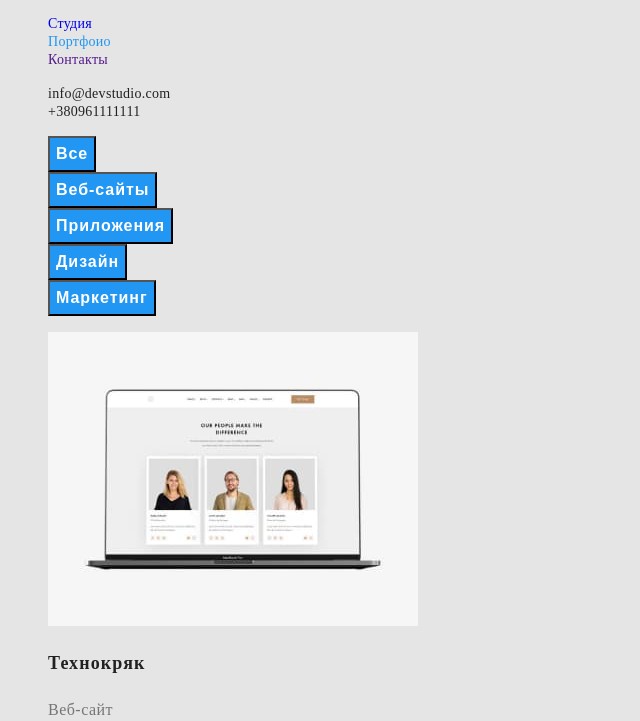
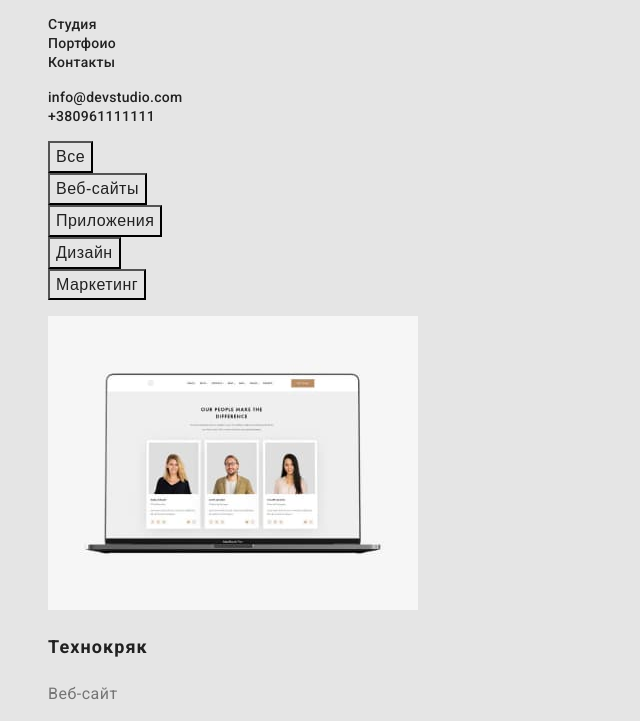
Before and after one commit to SergioTrukhan/goit-markup-hw-02, a plain HTML site: page portfolio.html in a window 1280 px wide. Shown: the part 41-762 px from the top of the page, without its empty margins (0-640 px from the left). Drawn offline with Linux system fonts and the light colour scheme.

Commit message:
correction
Работа над ошибками.
Поменял цвет кнопок в портфолио, подключил шрифт, убрал курсив в футере.

```diff
--- a/css/styles.css
+++ b/css/styles.css
@@ -23,7 +23,7 @@
 body {
   background-color: var(--primary-background-color);
   color: var(--primary-text-color);
-  font-family: Roboto sans-serif;
+  font-family: Roboto, sans-serif;
 }
 
 ul {
@@ -51,7 +51,7 @@ text-decoration: none;
 font-size: 14px;
 line-height: 1.14;
 letter-spacing: 0.02em;
-  color: var (--secondary-text-color);
+  color: var(--secondary-text-color);
   text-decoration: none;
 }
 .site-nav a:hover,
@@ -92,7 +92,7 @@ text-transform: uppercase;
 .button {
   font-weight: bold;
 font-size: 16px;
-line-height: 1.875;
+line-height: 1.88;
 display: flex;
 align-items: center;
 text-align: center;
@@ -113,10 +113,13 @@ line-height: 1.16;
 
 .title {
 
+font-family: Roboto;
+font-style: normal;
 font-weight: bold;
 font-size: 14px;
 line-height: 1.14;
 letter-spacing: 0.03em;
+text-transform: uppercase;
   color: var(--secondary-text-color);
 }
 
@@ -133,7 +136,7 @@ letter-spacing: 0.03em;
 .stuff-text {
 
 font-size: 16px;
-line-height: 1.187px;
+line-height: 1.187;
 letter-spacing: 0.03em;
 }
 
@@ -141,7 +144,7 @@ letter-spacing: 0.03em;
 
 font-weight: 500;
 font-size: 16px;
-line-height: 1.187px;
+line-height: 1.187;
 letter-spacing: 0.03em;
   color: var(--secondary-text-color)
 
@@ -156,6 +159,8 @@ letter-spacing: 0.03em;
 }
 .address {
 
+font-style: normal;
+font-weight: normal;
 font-size: 14px;
 line-height: 1.71;
 letter-spacing: 0.03em;
@@ -164,11 +169,13 @@ letter-spacing: 0.03em;
 
 .footer-connection a {
 
+font-style: normal;
+font-weight: normal;
 font-size: 14px;
 line-height: 1.71;
 letter-spacing: 0.03em;
-  color: rgba(255, 255, 255, 0.6);
-  text-decoration: none;
+
+color: rgba(255, 255, 255, 0.6);
 }
 .footer-connection a:hover,
 .footer-connection a:focus {
@@ -178,17 +185,26 @@ letter-spacing: 0.03em;
 
 /* Portfolio */
 
-.portfolio-btns .li{
+.btn{
 
 font-weight: 500;
 font-size: 16px;
-line-height: 26px;
+line-height: 1.62;
 text-align: center;
 letter-spacing: 0.03em;
+  background-color: var(--stuff-background-color);
+  color: var(--secondary-text-color);
+  text-decoration: none;
+  cursor: pointer;
+
+}
+
+.btn:hover,
+.btn:focus {
   background-color: var(--accent-color);
-  color: var(--accent-second-color);
-  text-decoration: none;
+color: var(--accent-second-color);
 }
+
 
 .projects-title {
 
--- a/portfolio.html
+++ b/portfolio.html
@@ -41,11 +41,11 @@
     <section class="section">
 
         <ul class="portfolio-btns">
-            <li><button class="button">Все</button></li>
-            <li><button class="button">Веб-сайты</button></li>
-            <li><button class="button">Приложения</button></li>
-            <li><button class="button">Дизайн</button></li>
-            <li><button class="button">Маркетинг</button></li>
+            <li><button class="btn">Все</button></li>
+            <li><button class="btn">Веб-сайты</button></li>
+            <li><button class="btn">Приложения</button></li>
+            <li><button class="btn">Дизайн</button></li>
+            <li><button class="btn">Маркетинг</button></li>
 
         </ul>
 
```
